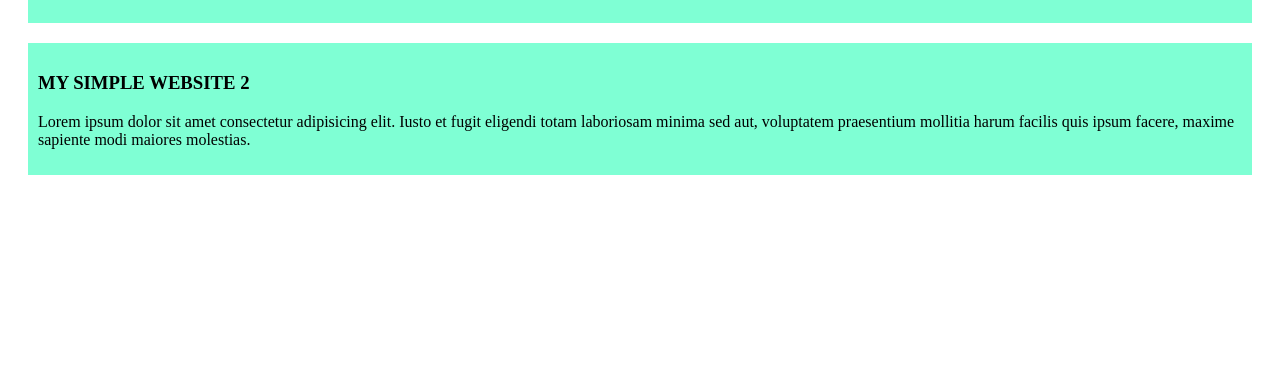
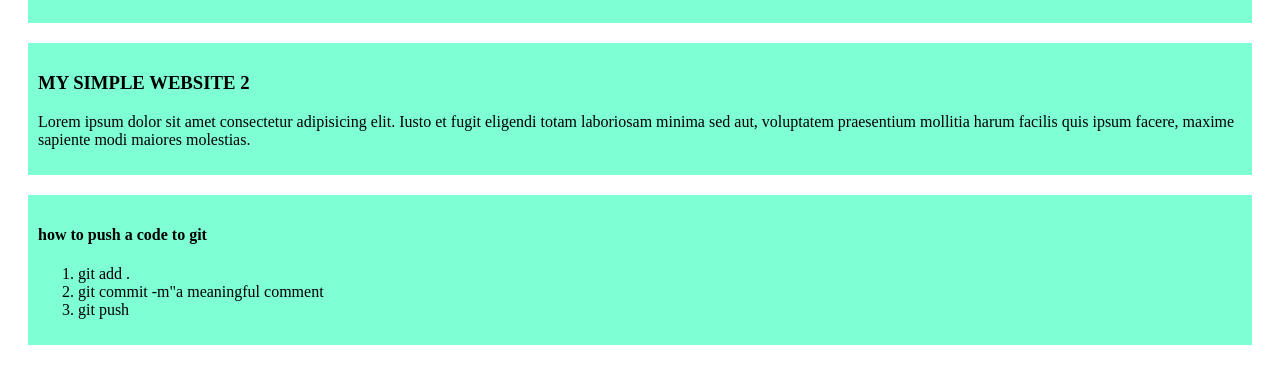
Before and after one commit to PuspitaSingha07/my-simple-website, a plain HTML site: page index.html in a window 1280 px wide. Shown: the part 128-512 px from the top of the page. Drawn offline with Linux system fonts and the light colour scheme.

Commit message:
third commit added

```diff
--- a/index.html
+++ b/index.html
@@ -16,6 +16,14 @@
     <h3>MY SIMPLE WEBSITE 2</h3>
     <p>Lorem ipsum dolor sit amet consectetur adipisicing elit. Iusto et fugit eligendi totam laboriosam minima sed aut, voluptatem praesentium mollitia harum facilis quis ipsum facere, maxime sapiente modi maiores molestias.</p>
     </div>
+    <div>
+        <h4>how to push a code to git</h4>
+        <ol>
+            <li>git add .</li>
+            <li>git commit -m"a meaningful comment</li>
+            <li>git push</li>
+        </ol>
+    </div>
 
 </body>
 </html>
```
